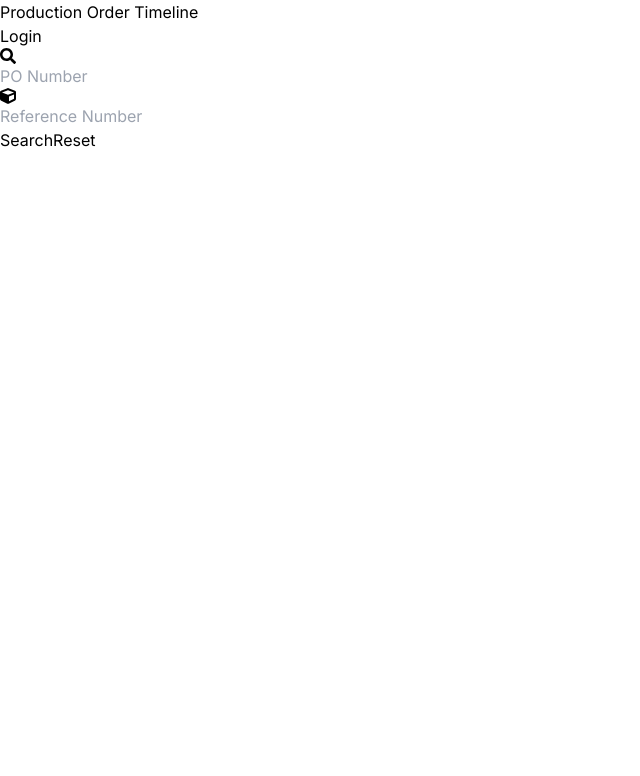
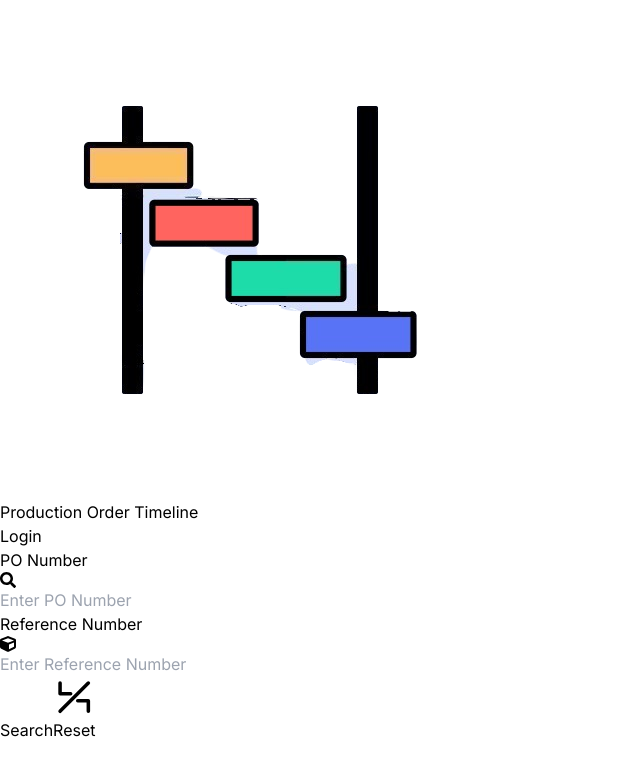
Before and after one commit to InfoLazeTech/Gantt-product-tracker, a React (Vite) app: page / in a window 1280 px wide. Shown: the top 776 px of the page, without its empty margins (0-640 px from the left). Built offline with nearby package versions, Linux system fonts and the light colour scheme.

Commit message:
search  view

```diff
--- a/src/publicLayouts/PoFilter.jsx
+++ b/src/publicLayouts/PoFilter.jsx
@@ -98,6 +98,7 @@ import {
 } from "date-fns";
 import { useDispatch, useSelector } from "react-redux";
 import { logout } from "../redux/features/authSlice";
+import timelineLogo from "../assets/timelineLogo.png"; // ✅ Added logo path
 
 // Dummy PO data
 const poList = [
@@ -123,7 +124,7 @@ const poList = [
         name: "Drying",
         processId: "p2",
         startDate: "2025-07-16",
-        endDate: "2025-07-26",
+        endDate: "2025-07-23",
         status: "In Progress",
       },
     ],
@@ -144,7 +145,9 @@ const POFilter = () => {
 
   const handleSearch = () => {
     const result = poList.filter(
-      (po) => po.poNumber === poNumber && po.referenceNumber === referenceNumber
+      (po) =>
+        po.poNumber.toLowerCase() === poNumber.toLowerCase() &&
+        po.referenceNumber.toLowerCase() === referenceNumber.toLowerCase()
     );
     setFilteredPOs(result);
   };
@@ -181,9 +184,12 @@ const POFilter = () => {
     <>
       {/* Header */}
       <div className="bg-white shadow-md px-6 py-4 flex justify-between items-center">
+        <div className="flex items-center gap-3">
+          <img src={timelineLogo} alt="Logo" className="w-8 h-8" /> {/* ✅ Logo */}
           <h1 className="text-xl font-bold text-blue-700">
             Production Order Timeline
           </h1>
+        </div>
         <button
           className="bg-blue-600 text-white px-4 py-2 rounded hover:bg-blue-700"
           onClick={
@@ -194,34 +200,49 @@ const POFilter = () => {
         </button>
       </div>
 
-      {/* Main Section */}
-      <div className="p-4">
       {/* Search Bar */}
-        <div className="flex flex-col items-center mb-6">
-          <div className="flex flex-wrap justify-center items-center gap-4 mb-4">
-            <div className="flex items-center border rounded p-2">
-              <FaSearch className="text-gray-400 mr-2" />
+      <div className="w-full px-4 mt-6">
+        <div className="w-full max-w-7xl bg-white rounded-2xl shadow-xl p-6 border border-blue-100 mx-auto mt-6">
+          <div className="flex flex-col md:flex-row justify-between gap-6 items-start md:items-end">
+
+            {/* Left: Input Fields */}
+            <div className="flex flex-col sm:flex-row gap-6 w-full md:w-3/4">
+              {/* PO Number */}
+              <div className="w-full">
+                <label className="text-sm font-semibold text-gray-700 mb-1 block">PO Number</label>
+                <div className="relative">
+                  <FaSearch className="absolute top-3 left-3 text-gray-400" />
                   <input
                     type="text"
-                placeholder="PO Number"
-                className="outline-none"
+                    placeholder="Enter PO Number"
                     value={poNumber}
                     onChange={(e) => setPONumber(e.target.value)}
+                    className="w-full pl-10 pr-4 py-2 rounded-md border border-gray-300 focus:outline-none focus:ring-2 focus:ring-blue-500 text-sm shadow-sm"
                   />
                 </div>
-            <div className="flex items-center border rounded p-2">
-              <FaCube className="text-gray-400 mr-2" />
+              </div>
+
+              {/* Reference Number */}
+              <div className="w-full">
+                <label className="text-sm font-semibold text-gray-700 mb-1 block">Reference Number</label>
+                <div className="relative">
+                  <FaCube className="absolute top-3 left-3 text-gray-400" />
                   <input
                     type="text"
-                placeholder="Reference Number"
-                className="outline-none"
+                    placeholder="Enter Reference Number"
                     value={referenceNumber}
                     onChange={(e) => setReferenceNumber(e.target.value)}
+                    className="w-full pl-10 pr-4 py-2 rounded-md border border-gray-300 focus:outline-none focus:ring-2 focus:ring-blue-500 text-sm shadow-sm"
                   />
                 </div>
+              </div>
+            </div>
+
+            {/* Right: Action Buttons */}
+            <div className="flex gap-4 w-full md:w-auto justify-end md:justify-start mt-4 md:mt-0">
               <button
                 onClick={handleSearch}
-              className="bg-blue-600 text-white px-4 py-2 rounded hover:bg-blue-700"
+                className="bg-blue-600 hover:bg-blue-700 text-white font-semibold px-6 py-2 rounded-md text-sm shadow-md transition-all duration-200"
               >
                 Search
               </button>
@@ -229,14 +250,94 @@ const POFilter = () => {
                 onClick={() => {
                   setPONumber("");
                   setReferenceNumber("");
+                  setFilteredPOs([]);
                 }}
-              className="bg-gray-300 text-black px-4 py-2 rounded hover:bg-gray-400"
+                className="flex items-center gap-2 border border-gray-300 text-gray-700 px-6 py-2 rounded-md text-sm hover:bg-gray-100 shadow-sm transition-all duration-200"
               >
+                <svg
+                  className="w-4 h-4"
+                  fill="none"
+                  stroke="currentColor"
+                  strokeWidth={2}
+                  viewBox="0 0 24 24"
+                >
+                  <path
+                    strokeLinecap="round"
+                    strokeLinejoin="round"
+                    d="M4 4v6h6M20 20v-6h-6M4 20l16-16"
+                  />
+                </svg>
                 Reset
               </button>
             </div>
           </div>
-        {/* Chart Output */}
+        </div>
+        {filteredPOs.length > 0 && (
+          <div className="mt-10 px-4 mb-16"> {/* Added bottom margin */}
+
+            {/* PO Summary Table */}
+            <div className="overflow-x-auto">
+              <h2 className="text-lg font-semibold mb-4 text-blue-700">
+                PO Summary Table
+              </h2>
+              <table className="min-w-full bg-white shadow-md rounded-xl overflow-hidden border border-gray-200">
+                <thead>
+                  <tr className="bg-blue-600 text-white text-sm font-semibold">
+                    <th className="px-6 py-3 text-left">PO Number</th>
+                    <th className="px-6 py-3 text-left">Reference Number</th>
+                    <th className="px-6 py-3 text-left">Customer</th>
+                    <th className="px-6 py-3 text-left">Process Name</th>
+                    <th className="px-6 py-3 text-left">Recipe Name</th>
+                    <th className="px-6 py-3 text-left">Start Date</th>
+                    <th className="px-6 py-3 text-left">End Date</th>
+                    <th className="px-6 py-3 text-left">Status</th>
+                  </tr>
+                </thead>
+                <tbody className="text-sm text-gray-800">
+                  {filteredPOs.map((po) =>
+                    po.recipes.map((recipe, index) => {
+                      const process = po.processes.find(p => p.id === recipe.processId);
+                      return (
+                        <tr key={recipe.id} className="border-t hover:bg-gray-100">
+                          {index === 0 && (
+                            <>
+                              <td rowSpan={po.recipes.length} className="px-6 py-3 font-medium">
+                                {po.poNumber}
+                              </td>
+                              <td rowSpan={po.recipes.length} className="px-6 py-3 font-medium">
+                                {po.referenceNumber}
+                              </td>
+                              <td rowSpan={po.recipes.length} className="px-6 py-3 font-medium">
+                                {po.customerName}
+                              </td>
+                            </>
+                          )}
+                          <td className="px-6 py-3">{process?.name || "-"}</td>
+                          <td className="px-6 py-3">{recipe.name}</td>
+                          <td className="px-6 py-3">{recipe.startDate}</td>
+                          <td className="px-6 py-3">{recipe.endDate}</td>
+                          <td className="px-6 py-3">
+                            <span className={`px-3 py-1 text-xs font-semibold rounded-full ${recipe.status === "Completed"
+                                ? "bg-green-100 text-green-700"
+                                : recipe.status === "In Progress"
+                                  ? "bg-yellow-100 text-yellow-800"
+                                  : "bg-gray-200 text-gray-600"
+                              }`}>
+                              {recipe.status}
+                            </span>
+                          </td>
+                        </tr>
+                      );
+                    })
+                  )}
+                </tbody>
+              </table>
+            </div>
+
+            {/* Gap Between Table and Chart */}
+            <div className="my-12" />
+
+            {/* Timeline Chart View */}
             {filteredPOs.map((po) => {
               const allDates = po.recipes.flatMap((r) => [
                 parseISO(r.startDate),
@@ -256,12 +357,9 @@ const POFilter = () => {
                       Progress:{" "}
                       <span className="text-blue-600">
                         {Math.round(
-                      (po.recipes.filter((r) => r.status === "Completed")
-                        .length /
-                        po.recipes.length) *
-                        100
-                    )}
-                    %
+                          (po.recipes.filter((r) => r.status === "Completed").length /
+                            po.recipes.length) * 100
+                        )}%
                       </span>
                     </div>
                   </div>
@@ -278,8 +376,7 @@ const POFilter = () => {
                       {allDays.map((day, idx) => (
                         <div
                           key={idx}
-                      className={`w-24 text-center p-2 ${
-                        isToday(day) ? "bg-yellow-200 font-bold" : ""
+                          className={`w-24 text-center p-2 ${isToday(day) ? "bg-yellow-200 font-bold" : ""
                             }`}
                         >
                           {format(day, "MMM d")}
@@ -353,6 +450,9 @@ const POFilter = () => {
                 </div>
               );
             })}
+          </div>
+        )}
+
 
         {/* Modal */}
         {selectedRecipe && (
```
Lines whose indentation alone changed are shown as unchanged.
